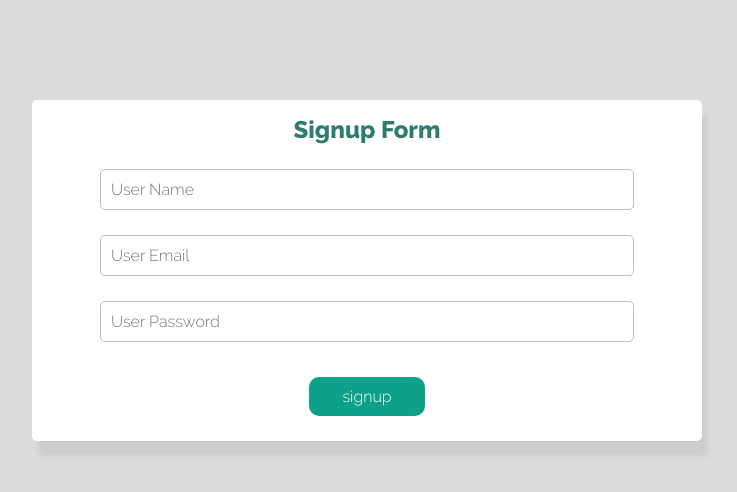
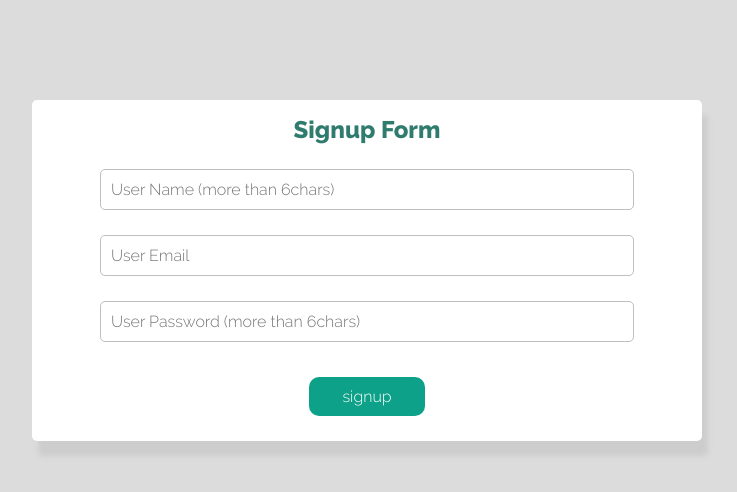
Before and after one commit to amir25n/login-mern-stack, a React (Create React App) app in the folder client/: page / in a window 1280 px wide. Shown: the top 492 px of the page, without its empty margins (273-1010 px from the left). Built offline with nearby package versions, Linux system fonts and the light colour scheme.

Commit message:
add form validation first part

```diff
--- a/client/src/Components/SignupForm/SignupForm.jsx
+++ b/client/src/Components/SignupForm/SignupForm.jsx
@@ -5,9 +5,18 @@ function SignupForm() {
     const [userName , setUserName] = useState("")
     const [userEmail , setUserEmail] = useState("")
     const [userPassword , setUserpassword] = useState("")
+    const [submitted , setIsSubmitted] = useState(false)
+    const [isAllOk , setIsAllOk] = useState(false)
 
     const submitHandeling = (event) =>{
         event.preventDefault()
+        setIsSubmitted(true)
+        if(userName.length > 5  && userEmail.includes('@') && userEmail.includes('.') && userPassword.length > 6){
+            setIsAllOk(true)
+        }
+        else{
+            setIsAllOk(false)
+        }
     }
 
 
@@ -15,9 +24,9 @@ function SignupForm() {
     <div className="sinup-form-contianer">
         <h2>Signup Form</h2>
         <form onSubmit={submitHandeling}>
-            <input type="text" placeholder='User Name'  className='signup-input' value={userName} onChange={(e) => setUserName(e.target.value)}/>
+            <input type="text" placeholder='User Name (more than 6chars)'  className='signup-input' value={userName} onChange={(e) => setUserName(e.target.value)}/>
             <input type="email" placeholder='User Email' className='signup-input' value={userEmail} onChange={(e) => setUserEmail(e.target.value)}/>
-            <input type="password" placeholder='User Password' className='signup-input' value={userPassword} onChange={(e) => setUserpassword(e.target.value)}/>
+            <input type="password" placeholder='User Password (more than 6chars)' className='signup-input' value={userPassword} onChange={(e) => setUserpassword(e.target.value)}/>
             <input type='submit' className='submit-btn' value="signup" />
         </form>
     </div>
```
